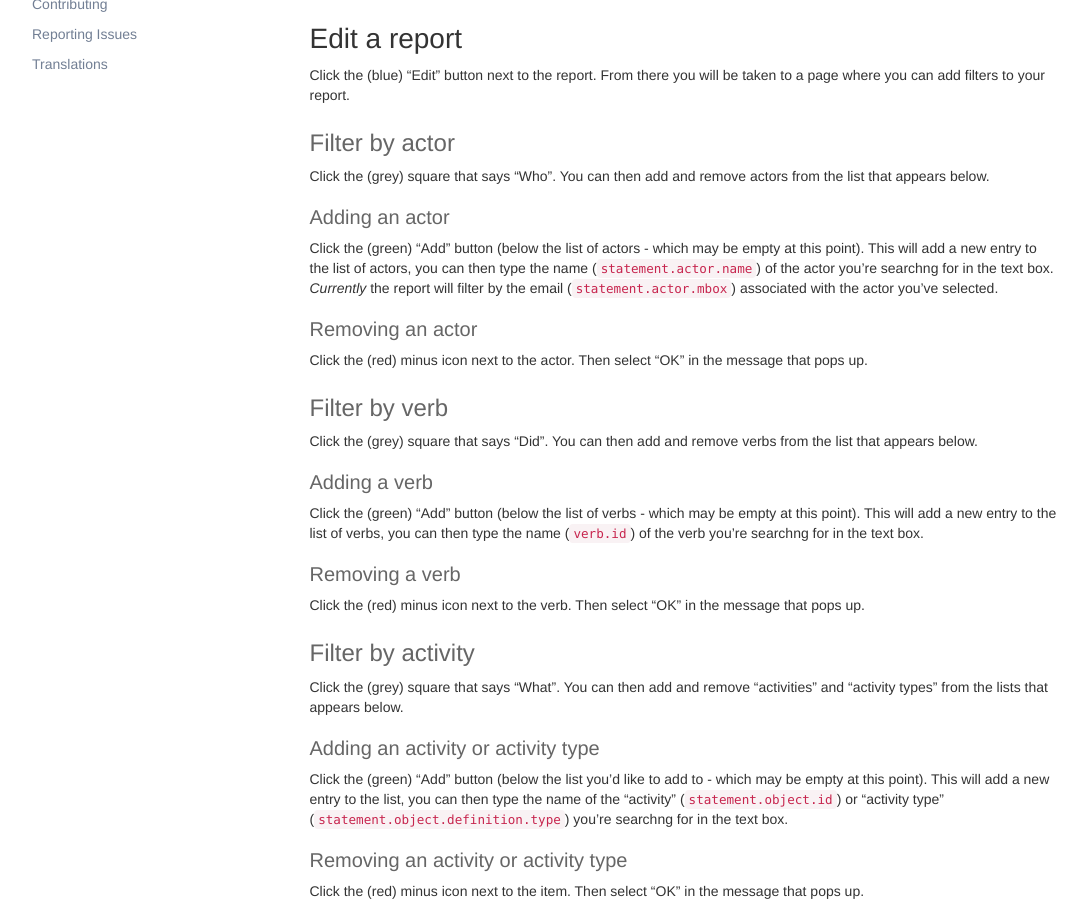
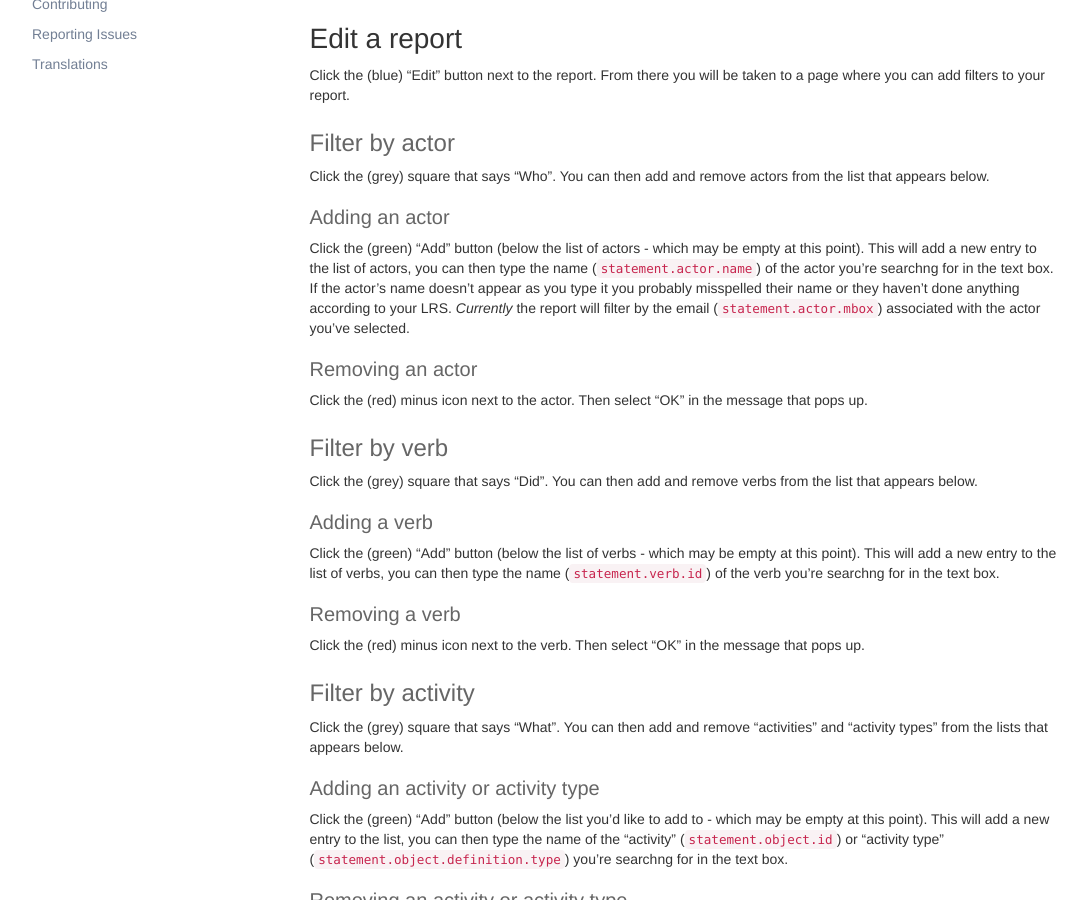
Before and after one commit to LearningLocker/docs, a Jekyll site: the page built from reporting.md, in a window 1280 px wide and 900 px high, scrolled down 853 px. Shown: the whole window, without its empty margins (53-1140 px from the left). Built offline with Jekyll 4.4.1, drawn with Linux system fonts in a browser that asks for light colours; nearby versions of some CDN libraries.

Commit message:
Adds some information about actors.

```diff
--- a/reporting.md
+++ b/reporting.md
@@ -29,7 +29,7 @@ Click the (blue) "Edit" button next to the report. From there you will be taken
 Click the (grey) square that says "Who". You can then add and remove actors from the list that appears below.
 
 #### Adding an actor
-Click the (green) "Add" button (below the list of actors - which may be empty at this point). This will add a new entry to the list of actors, you can then type the name (`statement.actor.name`) of the actor you're searchng for in the text box. *Currently* the report will filter by the email (`statement.actor.mbox`) associated with the actor you've selected.
+Click the (green) "Add" button (below the list of actors - which may be empty at this point). This will add a new entry to the list of actors, you can then type the name (`statement.actor.name`) of the actor you're searchng for in the text box. If the actor’s name doesn't appear as you type it you probably misspelled their name or they haven’t done anything according to your LRS. *Currently* the report will filter by the email (`statement.actor.mbox`) associated with the actor you've selected.
 
 #### Removing an actor
 Click the (red) minus icon next to the actor. Then select "OK" in the message that pops up.
@@ -38,7 +38,7 @@ Click the (red) minus icon next to the actor. Then select "OK" in the message th
 Click the (grey) square that says "Did". You can then add and remove verbs from the list that appears below.
 
 #### Adding a verb
-Click the (green) "Add" button (below the list of verbs - which may be empty at this point). This will add a new entry to the list of verbs, you can then type the name (`verb.id`) of the verb you're searchng for in the text box.
+Click the (green) "Add" button (below the list of verbs - which may be empty at this point). This will add a new entry to the list of verbs, you can then type the name (`statement.verb.id`) of the verb you're searchng for in the text box.
 
 #### Removing a verb
 Click the (red) minus icon next to the verb. Then select "OK" in the message that pops up.
```
